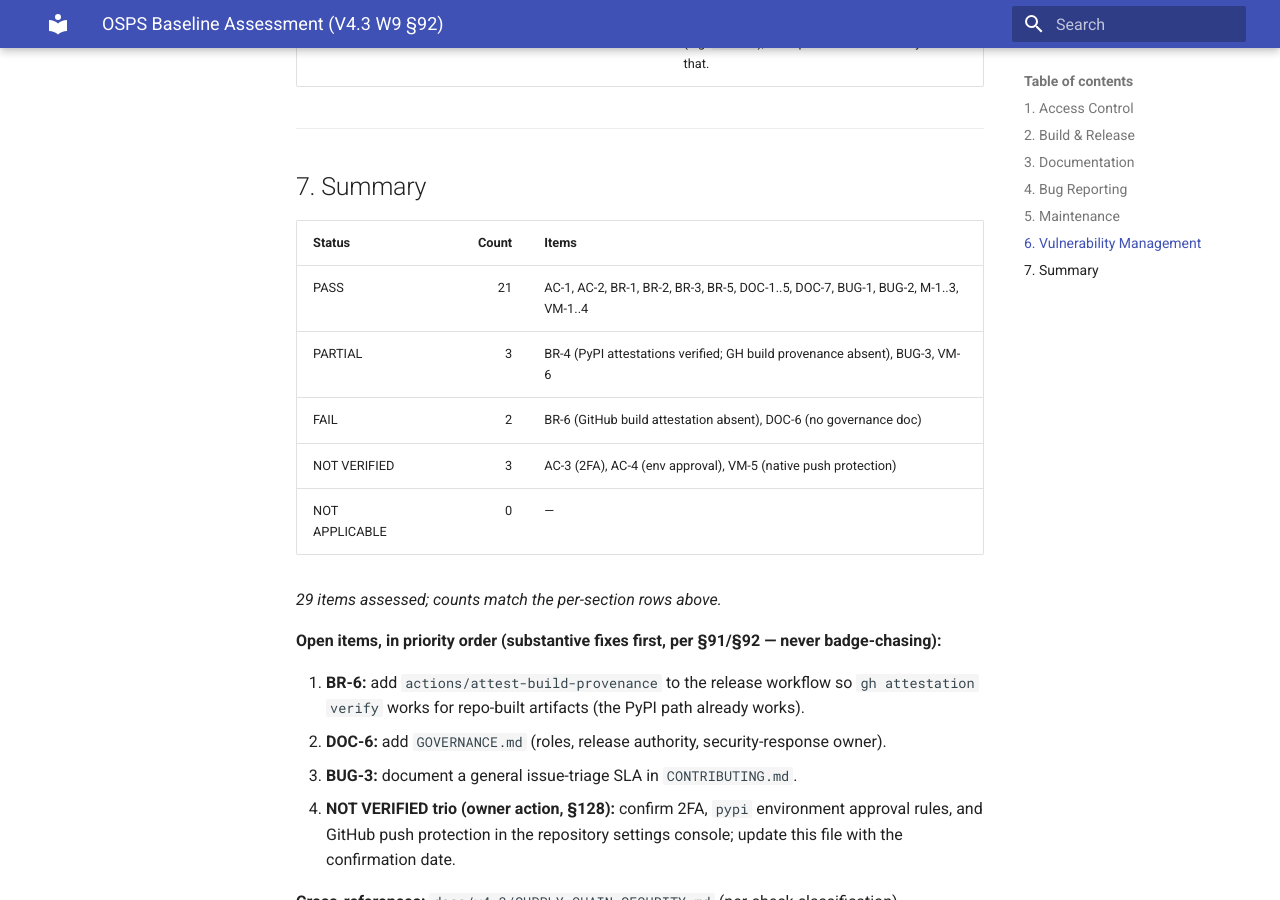
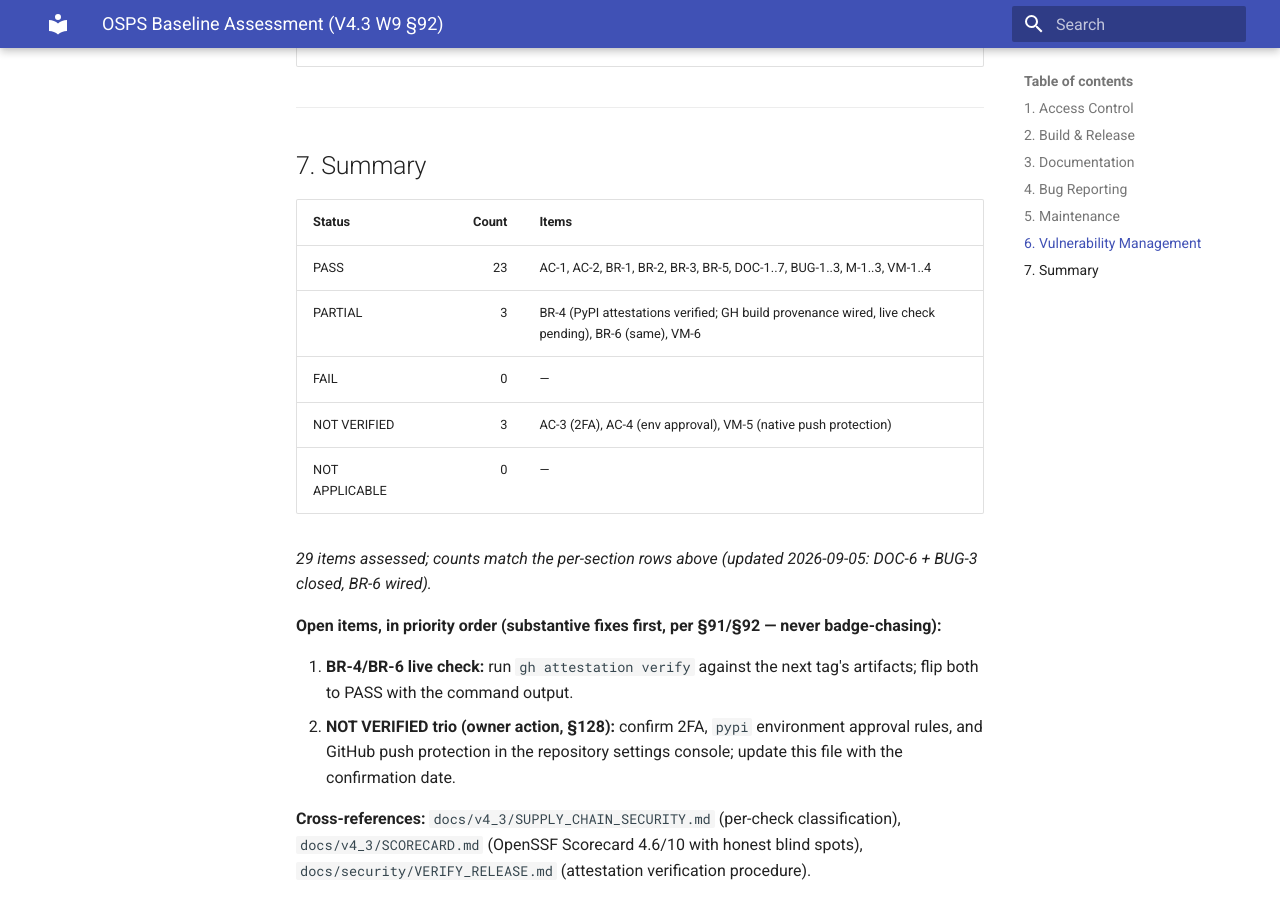
Before and after one commit to Jackxiaozhiren/data-science-agent, an MkDocs documentation site: the page built from docs/security/OSPS_BASELINE.md, in a window 1280 px wide and 900 px high, scrolled down 3662 px. Built offline with MkDocs 1.6.1 and Material for MkDocs 9.7.7, drawn with Linux system fonts in a browser that asks for light colours; some of the changed text lies outside the part shown.

Commit message:
security(governance): close OSPS DOC-6/BUG-3, wire build provenance, fix stale OIDC status
- GOVERNANCE.md added (roles, release authority, ADR rule, triage SLA).
- SECURITY.md stale 'publish not yet enabled' corrected to OIDC-live.
- OSPS baseline: 23 PASS / 3 PARTIAL / 0 FAIL / 3 NOT VERIFIED (DOC-6, BUG-3 closed).
- publish.yml: attest-build-provenance@v2 (SHA-pinned) + attestations:write;
  live gh attestation verify pending next tag (BR-6 PARTIAL, honest).
- EXTERNAL_VALIDATION_HISTORY: reviewer invitation #69 recorded, NOT CONDUCTED.

```diff
--- a/docs/security/OSPS_BASELINE.md
+++ b/docs/security/OSPS_BASELINE.md
@@ -30,8 +30,8 @@
 | BR-2 | Reproducible builds / pinned dependencies | **PASS** | `uv.lock` committed + CI `uv lock --check`; npm lockfile committed; `scripts/sync_vendor.py --check` guards vendoring drift. |
 | BR-3 | Releases produced by a dedicated workflow | **PASS** | `publish.yml` (PyPI Trusted Publishing, OIDC, no long-lived token — `grep PYPI_API_TOKEN .github/ → 0`). |
 | BR-4 | Release provenance / attestations | **PARTIAL** | PEP 740 PyPI publish attestations **empirically digest-verified** for 4.2.10 (`docs/security/VERIFY_RELEASE.md`; DSSE subject digest == wheel). GitHub **build** provenance (`attest-build-provenance`) NOT IMPLEMENTED — `docs/v4_3/SUPPLY_CHAIN_SECURITY.md` item 4. |
-| BR-5 | SBOM shipped with releases | **PASS** | `release/sbom.json` (CycloneDX, 193 components at 4.3.1), CI enforces currency via `--check`. |
-| BR-6 | Signed release artifacts (Sigstore/GH build attestation) | **FAIL (open item)** | Only the PyPI publish-attestation path exists; GitHub-issued build provenance absent (see BR-4). |
+| BR-5 | SBOM shipped with releases | **PASS** | `release/sbom.json` (CycloneDX, 192 components at 4.3.2), CI enforces currency via `--check`. |
+| BR-6 | Signed release artifacts (Sigstore/GH build attestation) | **PARTIAL** | `attest-build-provenance@v2` (SHA-pinned) wired into `publish.yml` 2026-09-05 with `attestations: write`; live `gh attestation verify` pending the next tag push. |
 
 ## 3. Documentation
 
@@ -42,8 +42,8 @@
 | DOC-3 | Contribution guide | **PASS** | `CONTRIBUTING.md` (+ `docs/contributing.md`). |
 | DOC-4 | Code of Conduct | **PASS** | `CODE_OF_CONDUCT.md`. |
 | DOC-5 | Security policy | **PASS** | `SECURITY.md` — private reporting via GitHub Security Advisories, 3-business-day response expectation. |
-| DOC-6 | Governance / maintainer model | **FAIL (open item)** | No `GOVERNANCE.md` / `MAINTAINERS.md`; single-maintainer project. Recommendation: add a minimal governance statement. |
-| DOC-7 | Citation metadata | **PASS** | `CITATION.cff` (version 4.3.1 lineage; audited in Phase I, commit `40d6e71`). |
+| DOC-6 | Governance / maintainer model | **PASS** | `GOVERNANCE.md` added 2026-09-05 (roles, release authority, ADR rule, triage SLA). |
+| DOC-7 | Citation metadata | **PASS** | `CITATION.cff` (version 4.3.2 lineage; audited in Phase I, commit `40d6e71`). |
 
 ## 4. Bug Reporting
 
@@ -51,13 +51,13 @@
 |---|------|:------:|---|
 | BUG-1 | Public issue tracker open to users | **PASS** | Issues enabled; `docs/v4_3/COMMUNITY_STATUS.md` (2026-08-31: 7 open issues via live `gh api`). |
 | BUG-2 | Issue templates | **PASS** | `.github/ISSUE_TEMPLATE/` incl. `user-feedback.yml` (Phase J). |
-| BUG-3 | Documented response process for non-security issues | **PARTIAL** | Security SLA documented (3 business days); general-issue triage SLA not yet written down. |
+| BUG-3 | Documented response process for non-security issues | **PASS** | Triage SLA documented in `GOVERNANCE.md` (labeled within 7 days; no fix-commitment promised). |
 
 ## 5. Maintenance
 
 | # | Item | Status | Evidence |
 |---|------|:------:|---|
-| M-1 | Active maintenance / release cadence | **PASS** | `v4.2.0` (2026-08-22) → `v4.2.1` → … → `v4.3.0` (2026-08-30) → `v4.3.1` (2026-08-31), all with GitHub Releases + CHANGELOG entries. |
+| M-1 | Active maintenance / release cadence | **PASS** | `v4.2.0` (2026-08-22) → `v4.2.1` → … → `v4.3.0` (2026-08-30) → `v4.3.1` (2026-08-31) → `v4.3.2` (2026-09-05), all with GitHub Releases + CHANGELOG entries. |
 | M-2 | Dependency update strategy | **PASS** | `.github/dependabot.yml` (npm/pip/docker); `uv lock --check` in CI. |
 | M-3 | Archived/status banner | **PASS** (active) | No archival banner; actively released. |
 
@@ -78,21 +78,20 @@
 
 | Status | Count | Items |
 |---|---:|---|
-| PASS | 21 | AC-1, AC-2, BR-1, BR-2, BR-3, BR-5, DOC-1..5, DOC-7, BUG-1, BUG-2, M-1..3, VM-1..4 |
-| PARTIAL | 3 | BR-4 (PyPI attestations verified; GH build provenance absent), BUG-3, VM-6 |
-| FAIL | 2 | BR-6 (GitHub build attestation absent), DOC-6 (no governance doc) |
+| PASS | 23 | AC-1, AC-2, BR-1, BR-2, BR-3, BR-5, DOC-1..7, BUG-1..3, M-1..3, VM-1..4 |
+| PARTIAL | 3 | BR-4 (PyPI attestations verified; GH build provenance wired, live check pending), BR-6 (same), VM-6 |
+| FAIL | 0 | — |
 | NOT VERIFIED | 3 | AC-3 (2FA), AC-4 (env approval), VM-5 (native push protection) |
 | NOT APPLICABLE | 0 | — |
 
-*29 items assessed; counts match the per-section rows above.*
+*29 items assessed; counts match the per-section rows above (updated 2026-09-05:
+DOC-6 + BUG-3 closed, BR-6 wired).*
 
 **Open items, in priority order (substantive fixes first, per §91/§92 — never badge-chasing):**
 
-1. **BR-6:** add `actions/attest-build-provenance` to the release workflow so
-   `gh attestation verify` works for repo-built artifacts (the PyPI path already works).
-2. **DOC-6:** add `GOVERNANCE.md` (roles, release authority, security-response owner).
-3. **BUG-3:** document a general issue-triage SLA in `CONTRIBUTING.md`.
-4. **NOT VERIFIED trio (owner action, §128):** confirm 2FA, `pypi` environment
+1. **BR-4/BR-6 live check:** run `gh attestation verify` against the next tag's
+   artifacts; flip both to PASS with the command output.
+2. **NOT VERIFIED trio (owner action, §128):** confirm 2FA, `pypi` environment
    approval rules, and GitHub push protection in the repository settings console;
    update this file with the confirmation date.
 
```
Also changed, not shown: GOVERNANCE.md (added, +36 -0 lines), SECURITY.md (+6 -3 lines), docs/v4_3/SUPPLY_CHAIN_SECURITY.md (+6 -6 lines), 1 other file.
